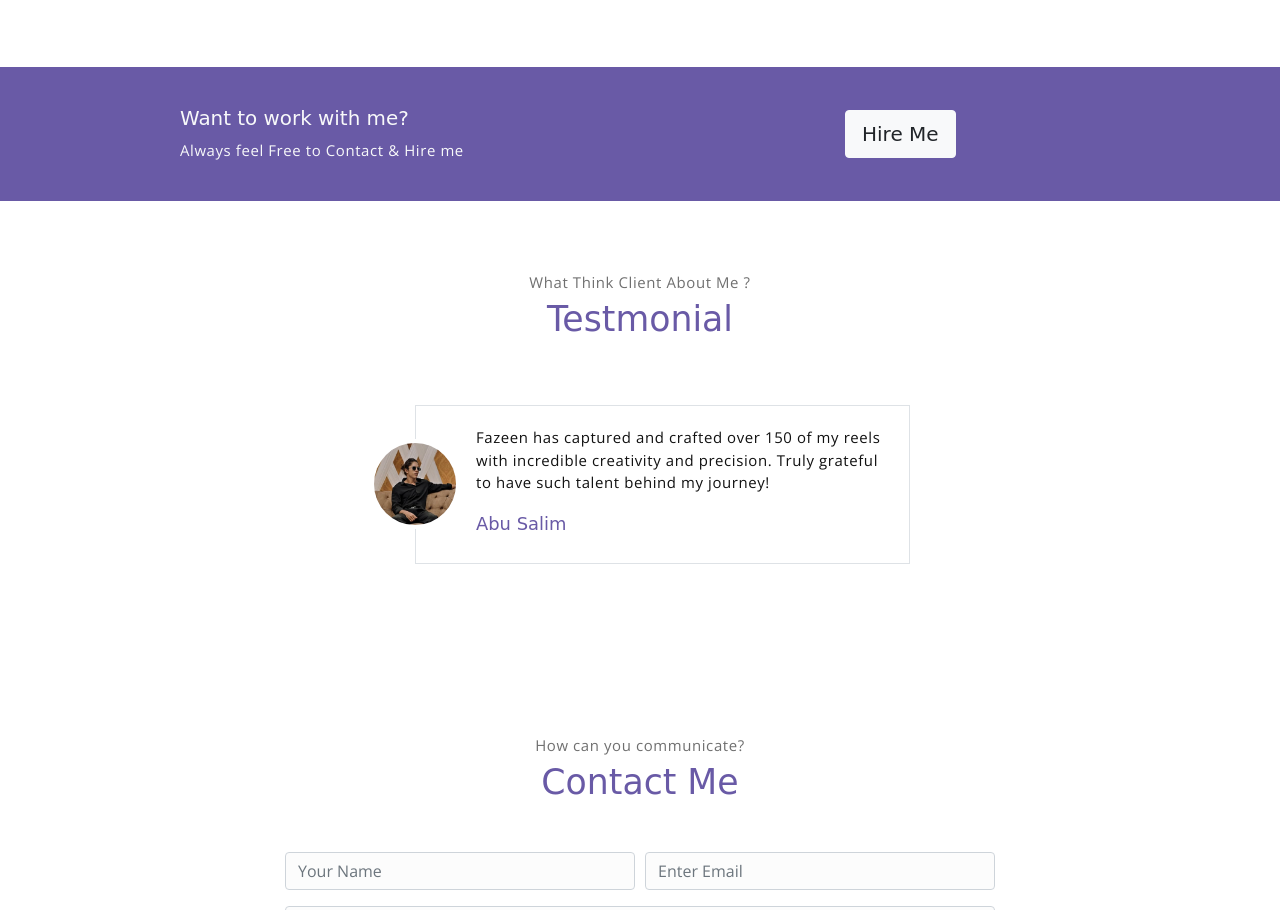
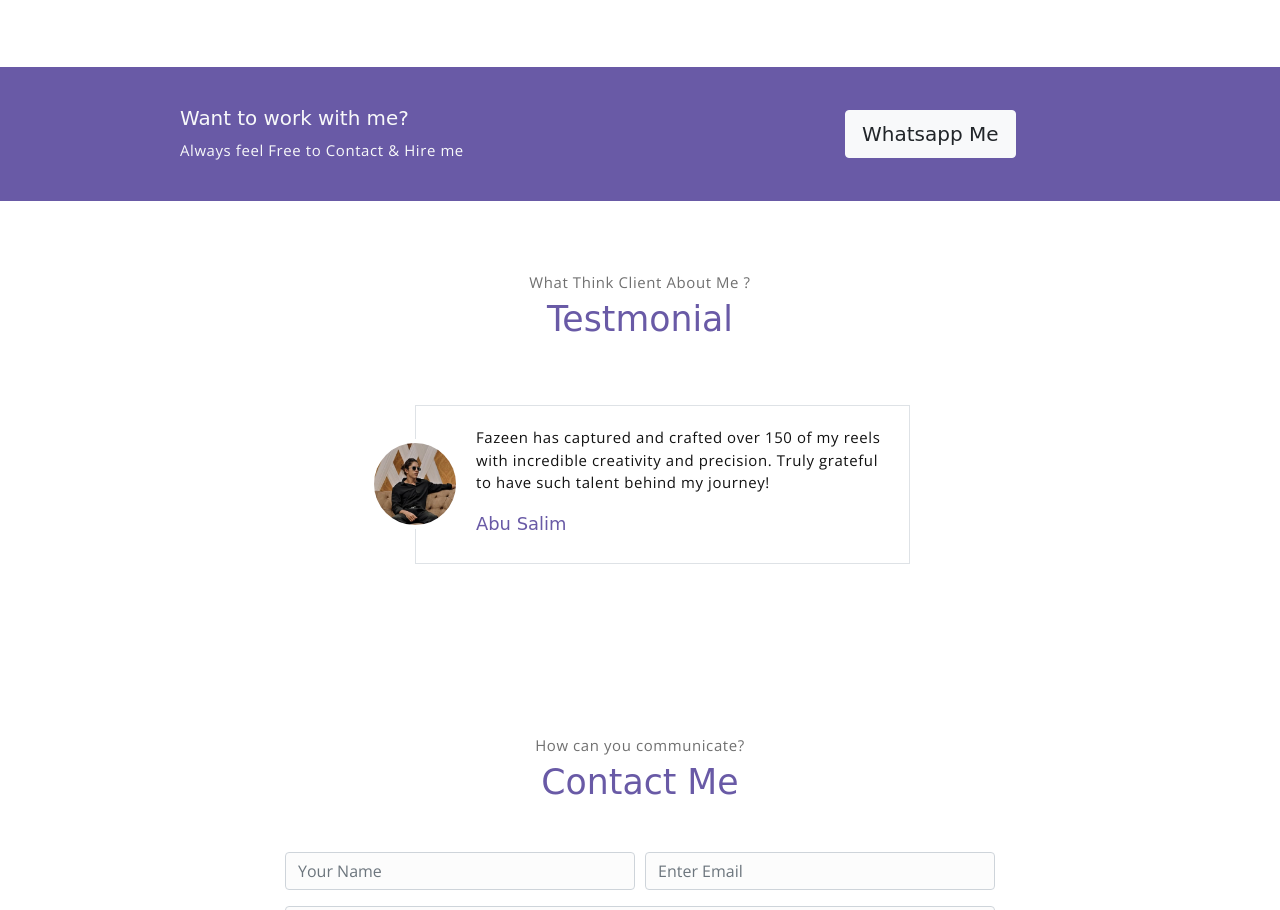
Before and after one commit to aslahmogral/fazeen, a website: page index.html in a window 1280 px wide. Shown: the part 2356-3266 px from the top of the page. Drawn offline with nearby package versions, Linux system fonts and the light colour scheme; a web font is replaced by a local one.

Commit message:
whatsapp me

```diff
--- a/index.html
+++ b/index.html
@@ -231,7 +231,7 @@
                     <p class="m-0 text-light">Always feel Free to Contact & Hire me</p>
                 </div>
                 <div class="col-sm offset-sm-2 offset-md-3">
-                    <a href="https://wa.me/918129480585?text=Hi%20Fazeen%2C%20I%20saw%20your%20portfolio!" class="btn btn-lg my-font btn-light rounded">Hire Me</a>
+                    <a href="https://wa.me/918129480585?text=Hi%20Fazeen%2C%20I%20saw%20your%20portfolio!" class="btn btn-lg my-font btn-light rounded">Whatsapp Me</a>
                 </div>
             </div> <!-- end of row -->
         </div> <!-- end of container -->
```
